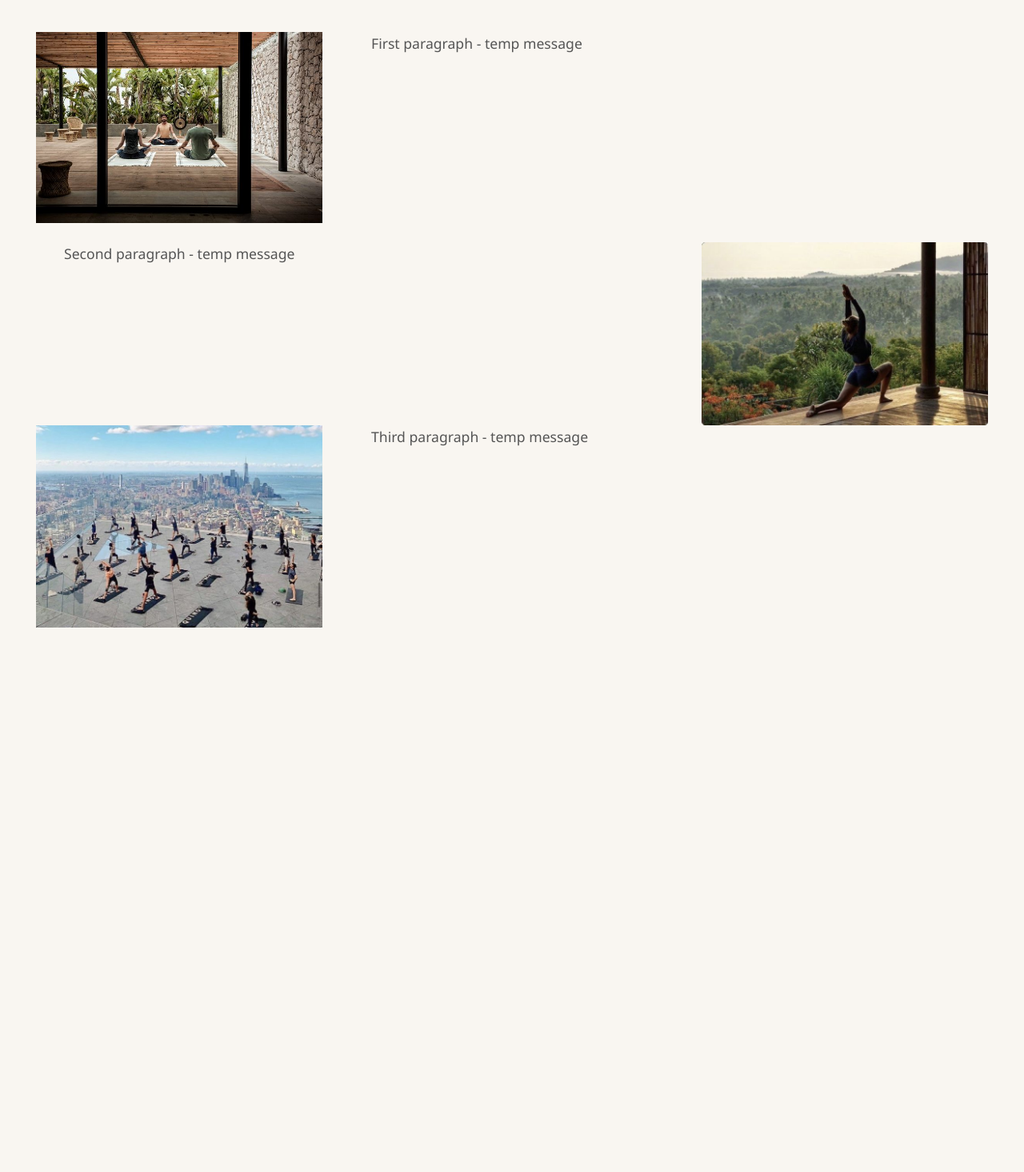
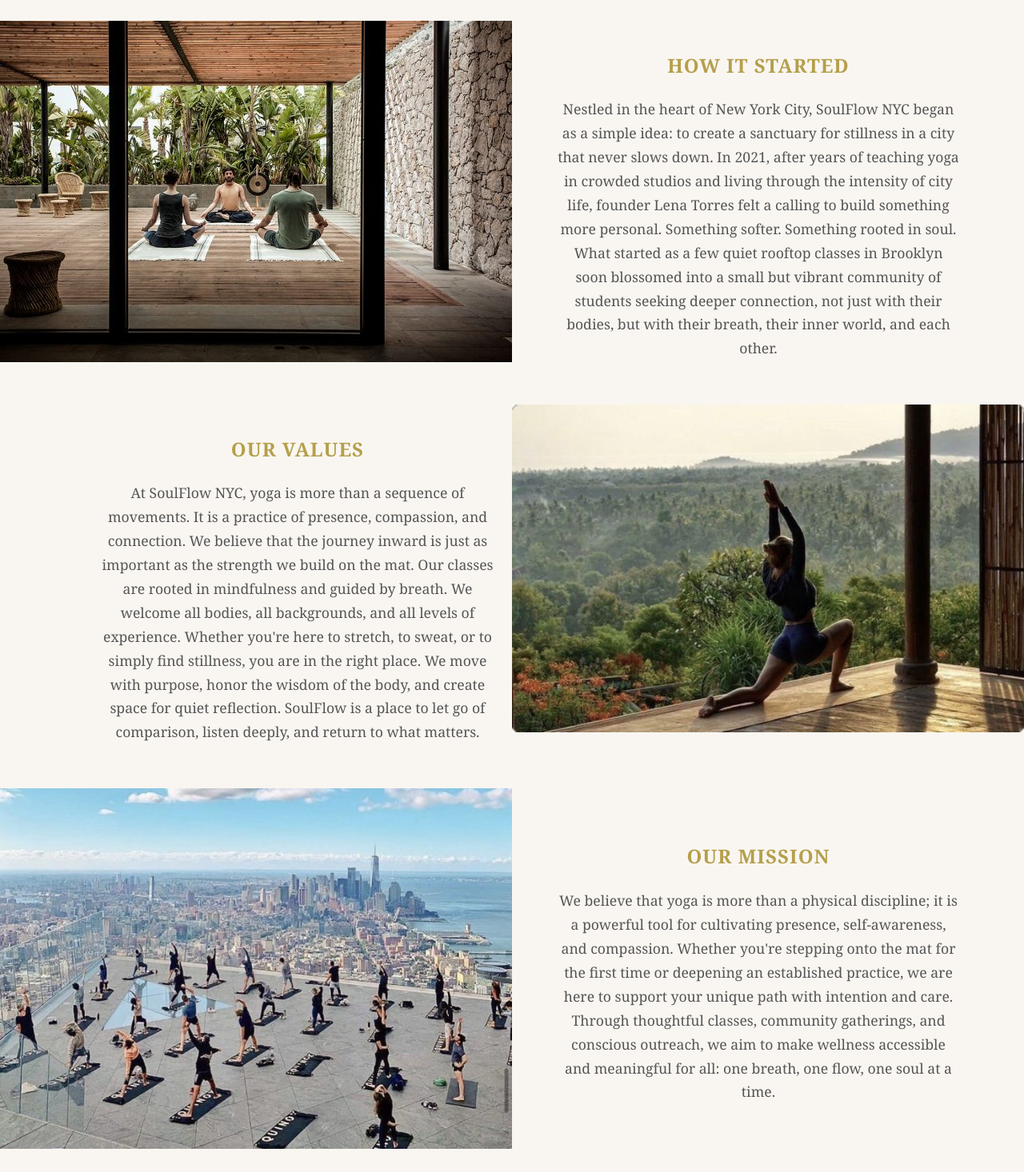
Before and after one commit to MilagrosCasaperalta/Hypermedia-Applications-Project, a Nuxt app: page /about in a window 1280 px wide. Shown: the part 151-1617 px from the top of the page at 80% size. Before the commit the page ends 960 px from the top, so only its background shows below. Built offline with nearby package versions, Linux system fonts and the light colour scheme; no server answers.

Commit message:
update gitignore, paragraph component and About us page

```diff
--- a/components/TheParagraph.vue
+++ b/components/TheParagraph.vue
@@ -5,12 +5,12 @@
     <!-- Left image of the paragraph -->
     <div v-if="leftImageVisibility" class="paragraph-image">
       <figure class="wrapper">
-        <img :src="image" :alt="imageCap" :style="{width: imageWidth}"/>
+        <img :src="image" :alt="imageCap" :style="{width: imageWidth }"/>
       </figure>
     </div>
 
     <!-- Text of the paragraph -->
-    <div :class="paragraphTextClass">
+    <div :class="paragraphTextClass" >
       <div :class="'wrapper ' + textWrapperClass">
         <slot> </slot>
       </div>
@@ -19,7 +19,7 @@
      <!-- Right image of the paragraph -->
     <div v-if="rightImageVisibility" class="paragraph-image">
       <figure class="wrapper">
-        <img :src="image" :alt="imageCap" :style="{width: imageWidth}" />
+        <img :src="image" :alt="imageCap" :style="{width: imageWidth }" />
       </figure>
     </div>
      </section>
@@ -99,8 +99,6 @@ export default {
 
 /* Containers components */
     .paragraph-container {
-  margin-top: 1.5em;
-  margin-bottom: 1.5em;
         width: 100%;
         display: flow-root;
     }
@@ -109,17 +107,20 @@ export default {
     .paragraph-text-only {
         position: relative;
         width: 100%;
+
     }
 
 /* Additional spacing between text and the paragraph image  */
     .left-paragraph {
         padding-right: 1em;
         padding-left: 5em;
+
     }
 
     .right-paragraph {
         padding-left: 1em;
         padding-right: 5em;
+
     }
 
 /* Prevent huge margin top space, as the whole component is already spaced apart */
@@ -145,10 +146,10 @@ img {
     float: left;
   }
   .paragraph-text {
-    width: 65%;
+    width: 50%;
   }
   .paragraph-image {
-    width: 35%;
+    width: 50%;
   }
 }
 /* Grid management for desktop devices */
@@ -158,9 +159,11 @@ img {
   }
     .left-paragraph {
         padding-right: 0px;
+
     }
     .right-paragraph {
         padding-left: 0px;
+
     }
 
   /* Revert the margin for the first element */
--- a/pages/about.vue
+++ b/pages/about.vue
@@ -3,13 +3,27 @@
 
         <h1>About us</h1>
 
-        <TheParagraph image = '/img/about/first_about.jpg'
-                   image-cap= ''
-                   position = "right"
-                   imageWidth='80%'>
-        <p>First paragraph - temp message </p>
+        <TheParagraph image='/img/about/first_about.jpg'
+                      image-cap=''
+                      position="right"
+                      imageWidth='100%'>
 
+            <ul>
+                <div>
 
+                        <h2>How it started</h2>
+
+                    Nestled in the heart of New York City, SoulFlow NYC began as a simple idea:
+                    to create a sanctuary for stillness in a city that never slows down.
+                    In 2021, after years of teaching yoga in crowded studios and living through the
+                    intensity of city life, founder Lena Torres felt a calling to build something
+                    more personal. Something softer. Something rooted in soul.
+                    What started as a few quiet rooftop classes in Brooklyn soon blossomed
+                    into a small but vibrant community of students seeking deeper connection,
+                    not just with their bodies, but with their breath, their inner world, and
+                    each other.
+                </div>
+            </ul>
         </TheParagraph>
 
 
@@ -17,30 +31,56 @@
       <TheParagraph image = '/img/about/second_about.jpg'
                    image-cap= "people in class chillin"
                    position = "left"
-                   imageWidth='80%'>
+                   imageWidth='100%'>
 
+          <ul>
+              <div>
+                  <h2>Our Values</h2>
+                  At SoulFlow NYC, yoga is more than a sequence of movements.
+                  It is a practice of presence, compassion, and connection.
+                  We believe that the journey inward is just as important as the strength
+                  we build on the mat.
 
-        <p>Second paragraph - temp message </p>
+                  Our classes are rooted in mindfulness and guided by breath.
+                  We welcome all bodies, all backgrounds, and all levels of experience.
+                  Whether you're here to stretch, to sweat, or to simply find stillness,
+                  you are in the right place.
+
+                  We move with purpose, honor the wisdom of the body, and create space
+                  for quiet reflection. SoulFlow is a place to let go of comparison,
+                  listen deeply, and return to what matters.
+              </div>
+          </ul>
 
         </TheParagraph>
 
 <TheParagraph image = '/img/about/third_about.jpg'
                    image-cap= "people in class chillin"
                    position = "right"
-                   imageWidth='80%'>
+                   imageWidth='100%'>
 
-         <p>Third paragraph - temp message </p>
+           <ul>
+              <div>
+                  <h2>Our Mission</h2>
+                  We believe that yoga is more than a physical
+                  discipline; it is a powerful tool for cultivating
+                  presence, self-awareness, and compassion. Whether you're
+                  stepping onto the mat for the first time or deepening an
+                  established practice, we are here to support your unique path
+                  with intention and care.
+                  Through thoughtful classes, community gatherings, and conscious outreach,
+                  we aim to make wellness accessible and meaningful for all: one breath, one flow,
+                  one soul at a time.
+              </div>
+          </ul>
 
         </TheParagraph>
-
-
-
 </template>
 
 <script>
 import TheParagraph from '@/components/TheParagraph.vue'
 export default {
-  name: "OurStory"
+  name: "AboutUs"
 };
 </script>
 
@@ -68,13 +108,32 @@ export default {
      letter-spacing: 1px;
  }
 
+    h2 {
+        font-size: 1.5rem;
+        font-weight: 0;
+        color: #b59f4b;
+
+        text-transform: uppercase;
+        letter-spacing: 1px;
+    }
 
 
-p {
-    font-size: 1.1rem;
-    margin-bottom: 1.2rem;
-    color: #555;
-}
+    ul {
+        font-family: 'Playfair Display', Georgia, 'Times New Roman', serif;
+        display: flex;
+        justify-content: center;
+        align-items: center;
+        height: 60vh;
+        margin: 0;
+    }
+
+    div {
+
+        font-size: 1.1rem;
+        margin-bottom: 1.2rem;
+        color: #555;
+        text-align: center;
+    }
 
 
 @media screen and (max-width: 768px) {
--- a/pages/contact.vue
+++ b/pages/contact.vue
@@ -1,5 +1,15 @@
 <template>
     <div>
      <h1>this is contact page</h1>
+  //   <TheMap></TheMap>
     </div>
   </template>
+
+
+
+
+<script>
+export default {
+  name: "ContactUs"
+};
+</script>
```
Also changed, not shown: 1 other file (tests, documents, lock files or other folders). Lines whose indentation alone changed are shown as unchanged.
